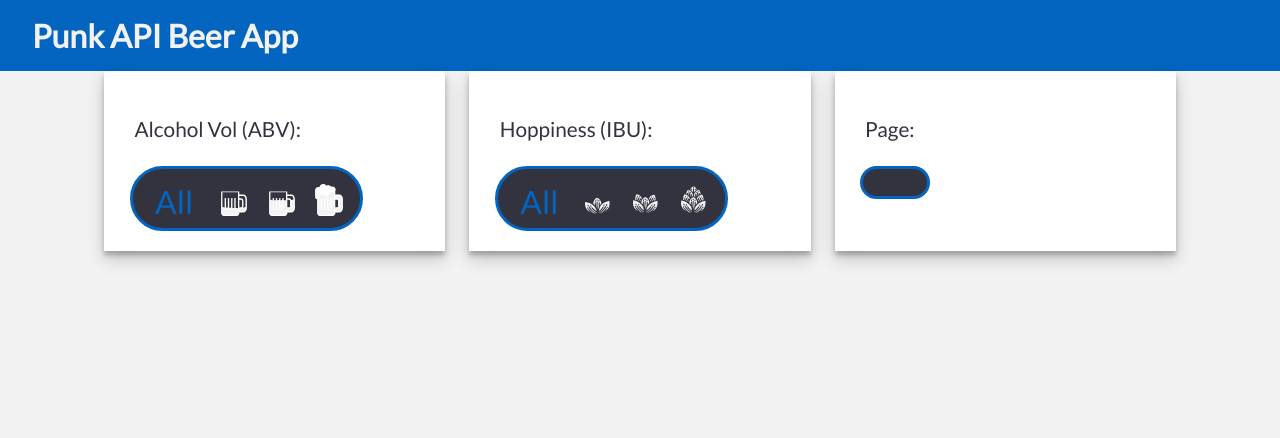
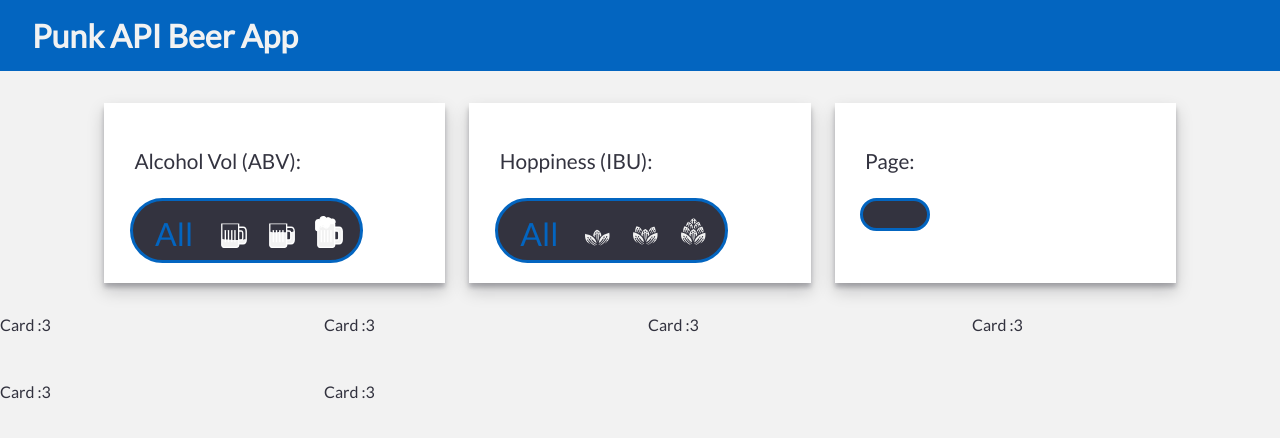
Before and after one commit to AlfonsoAnaya/beer-store, a React (Create React App) app: page / in a window 1280 px wide. Shown: the top 438 px of the page. Built offline with nearby package versions, Linux system fonts and the light colour scheme.

Commit message:
added beers component

```diff
--- a/src/App.css
+++ b/src/App.css
@@ -35,6 +35,7 @@ header {
   color: var(--off-white);
   font-size: 2rem;
   font-weight: bold;
+  margin-bottom: 1em;
 }
 
 /* main container */
@@ -57,6 +58,7 @@ header {
   grid-template-columns: repeat(3, minmax(300px, calc(80%/3)));
   grid-gap: 1.5rem;
   margin-bottom: 1rem;
+
 }
 
 .filter-card {
--- a/src/App.js
+++ b/src/App.js
@@ -1,12 +1,14 @@
 import './App.css';
 
 import Filters from "./components/Filters"
+import Beers from "./components/Beers"
 
 function App() {
   return (
     <div>
       <header>Punk API Beer App</header>
       <Filters />
+      <Beers />
     </div>
   );
 }
--- /dev/null
+++ b/src/components/Beers.js
@@ -0,0 +1,14 @@
+function Beers() {
+    return (
+        <div className="beers">
+        <p >Card :3</p>
+        <p >Card :3</p>
+        <p >Card :3</p>
+        <p >Card :3</p>
+        <p >Card :3</p>
+        <p >Card :3</p>
+        </div>
+    )
+}
+
+export default Beers
--- a/src/components/Cards.js
+++ /dev/null
@@ -1,3 +0,0 @@
-function Card() {
-    return <h1>Card :3</h1>
-}
```
